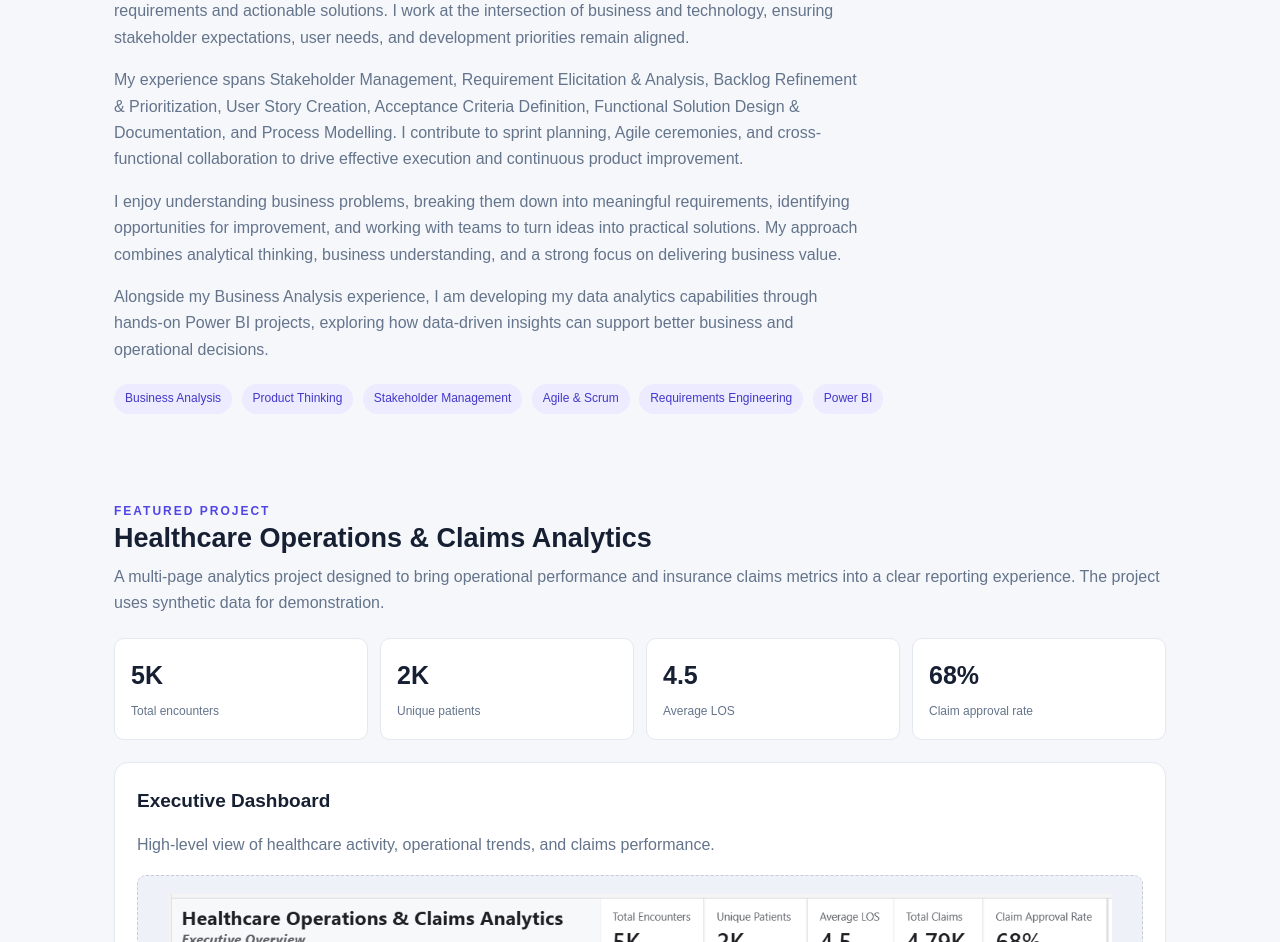
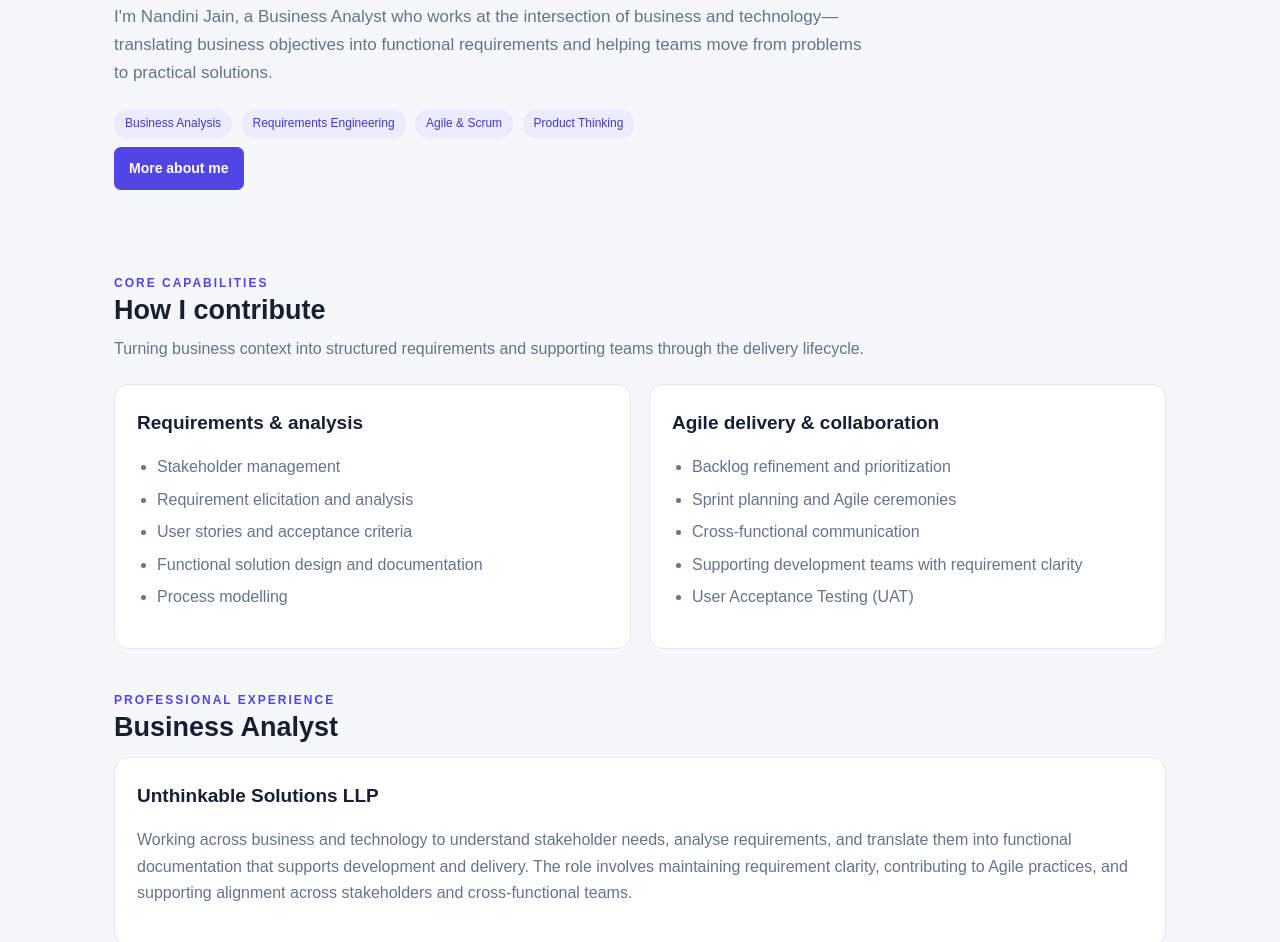
Before and after one commit to Nandini-jn/nandini-jn.github.io, a plain HTML site: page index.html in a window 1280 px wide. Shown: the part 352-1294 px from the top of the page. Drawn offline with Linux system fonts and the light colour scheme.

Commit message:
Update index.html

```diff
--- a/index.html
+++ b/index.html
@@ -1,12 +1,10 @@
-
 <!DOCTYPE html>
 <html lang="en">
 <head>
   <meta charset="UTF-8">
   <meta name="viewport" content="width=device-width, initial-scale=1.0">
-  <meta name="description" content="Nandini Jain's Business Analysis and Power BI portfolio, featuring healthcare operations and claims analytics.">
-  <title>Nandini Jain | Business & Analytics Portfolio</title>
-
+  <meta name="description" content="Nandini Jain's Business Analyst portfolio, showcasing business analysis capabilities, professional experience, and a supporting healthcare analytics project.">
+  <title>Nandini Jain | Business Analyst Portfolio</title>
   <style>
     :root {
       --ink: #172033;
@@ -16,9 +14,7 @@
       --card: #ffffff;
       --border: #e4e8f0;
     }
-
     * { box-sizing: border-box; }
-
     body {
       margin: 0;
       font-family: Arial, Helvetica, sans-serif;
@@ -26,37 +22,32 @@
       color: var(--ink);
       line-height: 1.65;
     }
-
     header {
       background: #fff;
       border-bottom: 1px solid var(--border);
-      padding: 20px 7%;
+      padding: 18px 7%;
       display: flex;
       justify-content: space-between;
       align-items: center;
       gap: 16px;
+      position: sticky;
+      top: 0;
+      z-index: 10;
     }
-
     .brand { font-weight: 700; font-size: 18px; }
-
+    nav { display: flex; flex-wrap: wrap; gap: 20px; }
     nav a {
       color: var(--muted);
       text-decoration: none;
-      margin-left: 20px;
       font-size: 14px;
     }
-
+    nav a:hover, nav a:focus { color: var(--accent); }
     main {
       max-width: 1100px;
       margin: auto;
-      padding: 48px 24px 70px;
+      padding: 42px 24px 70px;
     }
-
-    .hero {
-      padding: 38px 0 46px;
-      max-width: 780px;
-    }
-
+    .hero { padding: 36px 0 42px; max-width: 800px; }
     .eyebrow {
       color: var(--accent);
       font-size: 12px;
@@ -64,20 +55,16 @@
       font-weight: 700;
       text-transform: uppercase;
     }
-
     h1 {
       font-size: clamp(34px, 5vw, 52px);
       line-height: 1.15;
       margin: 12px 0;
       letter-spacing: -1.5px;
     }
-
     h2 { font-size: 27px; line-height: 1.25; margin: 0 0 12px; }
     h3 { margin: 0 0 8px; font-size: 19px; }
     p { color: var(--muted); }
-
-    .hero p { font-size: 16px; max-width: 750px; }
-
+    .hero p { font-size: 17px; max-width: 760px; }
     .tag {
       display: inline-block;
       padding: 5px 11px;
@@ -87,16 +74,13 @@
       font-size: 12px;
       margin: 5px 5px 0 0;
     }
-
     section { margin-top: 42px; }
     .section-intro { margin-top: -4px; margin-bottom: 22px; }
-
     .grid {
       display: grid;
       grid-template-columns: repeat(2, minmax(0, 1fr));
-      gap: 20px;
+      gap: 18px;
     }
-
     .card {
       background: var(--card);
       border: 1px solid var(--border);
@@ -104,9 +88,7 @@
       padding: 22px;
       overflow: hidden;
     }
-
     .wide { grid-column: 1 / -1; }
-
     .preview {
       width: 100%;
       aspect-ratio: 16 / 9;
@@ -122,14 +104,12 @@
       color: #64748b;
       font-size: 14px;
     }
-
     .preview img {
       width: 100%;
       height: 100%;
       object-fit: contain;
       border-radius: 8px;
     }
-
     .button {
       display: inline-block;
       margin-top: 8px;
@@ -141,40 +121,34 @@
       font-size: 14px;
       font-weight: 600;
     }
-
     .button.secondary { background: #eeefff; color: #4338ca; }
-
     .metrics {
       display: grid;
       grid-template-columns: repeat(4, minmax(0, 1fr));
       gap: 12px;
       margin-top: 22px;
     }
-
     .metric {
       background: #fff;
       border: 1px solid var(--border);
       padding: 16px;
       border-radius: 10px;
     }
-
     .metric strong { display: block; font-size: 25px; }
     .metric span { color: var(--muted); font-size: 12px; }
-
     ul { color: var(--muted); padding-left: 20px; }
     li { margin-bottom: 6px; }
-
     footer {
       text-align: center;
       padding: 25px;
       border-top: 1px solid var(--border);
       color: var(--muted);
       font-size: 13px;
+      background: #fff;
     }
-
     @media (max-width: 700px) {
       header { align-items: flex-start; flex-direction: column; }
-      nav a { margin: 0 14px 0 0; }
+      nav { gap: 14px; }
       .grid { grid-template-columns: 1fr; }
       .wide { grid-column: auto; }
       .metrics { grid-template-columns: repeat(2, minmax(0, 1fr)); }
@@ -182,78 +156,90 @@
     }
   </style>
 </head>
-
 <body>
-
   <header>
     <div class="brand">Nandini Jain</div>
-    <nav>
-      <a href="#about">About</a>
+    <nav aria-label="Main navigation">
+      <a href="index.html">Home</a>
+      <a href="about.html">About</a>
+      <a href="#capabilities">Capabilities</a>
+      <a href="#experience">Experience</a>
       <a href="#project">Project</a>
-      <a href="#approach">Approach</a>
     </nav>
   </header>
 
   <main>
+    <section class="hero" id="home">
+      <div class="eyebrow">Business Analyst</div>
+      <h1>Turning business needs into clear, actionable solutions.</h1>
+      <p>
+        I'm Nandini Jain, a Business Analyst who works at the intersection of
+        business and technology—translating business objectives into functional
+        requirements and helping teams move from problems to practical solutions.
+      </p>
+      <div>
+        <span class="tag">Business Analysis</span>
+        <span class="tag">Requirements Engineering</span>
+        <span class="tag">Agile &amp; Scrum</span>
+        <span class="tag">Product Thinking</span>
+      </div>
+      <a class="button" href="about.html">More about me</a>
+    </section>
 
-    <!-- ABOUT ME SECTION -->
-    <div class="hero" id="about">
+    <section id="capabilities">
+      <div class="eyebrow">Core capabilities</div>
+      <h2>How I contribute</h2>
+      <p class="section-intro">
+        Turning business context into structured requirements and supporting
+        teams through the delivery lifecycle.
+      </p>
+      <div class="grid">
+        <article class="card">
+          <h3>Requirements &amp; analysis</h3>
+          <ul>
+            <li>Stakeholder management</li>
+            <li>Requirement elicitation and analysis</li>
+            <li>User stories and acceptance criteria</li>
+            <li>Functional solution design and documentation</li>
+            <li>Process modelling</li>
+          </ul>
+        </article>
+        <article class="card">
+          <h3>Agile delivery &amp; collaboration</h3>
+          <ul>
+            <li>Backlog refinement and prioritization</li>
+            <li>Sprint planning and Agile ceremonies</li>
+            <li>Cross-functional communication</li>
+            <li>Supporting development teams with requirement clarity</li>
+            <li>User Acceptance Testing (UAT)</li>
+          </ul>
+        </article>
+      </div>
+    </section>
 
-      <div class="eyebrow">About Me · Business Analyst</div>
+    <section id="experience">
+      <div class="eyebrow">Professional experience</div>
+      <h2>Business Analyst</h2>
+      <article class="card">
+        <h3>Unthinkable Solutions LLP</h3>
+        <p>
+          Working across business and technology to understand stakeholder
+          needs, analyse requirements, and translate them into functional
+          documentation that supports development and delivery. The role
+          involves maintaining requirement clarity, contributing to Agile
+          practices, and supporting alignment across stakeholders and
+          cross-functional teams.
+        </p>
+      </article>
+    </section>
 
-      <h1>Bridging business needs with meaningful solutions.</h1>
-
-      <p>
-        I'm Nandini Jain, a Business Analyst with experience translating
-        business objectives into functional requirements and actionable
-        solutions. I work at the intersection of business and technology,
-        ensuring stakeholder expectations, user needs, and development
-        priorities remain aligned.
-      </p>
-
-      <p>
-        My experience spans Stakeholder Management, Requirement Elicitation
-        & Analysis, Backlog Refinement & Prioritization, User Story Creation,
-        Acceptance Criteria Definition, Functional Solution Design &
-        Documentation, and Process Modelling. I contribute to sprint
-        planning, Agile ceremonies, and cross-functional collaboration
-        to drive effective execution and continuous product improvement.
-      </p>
-
-      <p>
-        I enjoy understanding business problems, breaking them down into
-        meaningful requirements, identifying opportunities for improvement,
-        and working with teams to turn ideas into practical solutions.
-        My approach combines analytical thinking, business understanding,
-        and a strong focus on delivering business value.
-      </p>
-
-      <p>
-        Alongside my Business Analysis experience, I am developing my
-        data analytics capabilities through hands-on Power BI projects,
-        exploring how data-driven insights can support better business
-        and operational decisions.
-      </p>
-
-      <span class="tag">Business Analysis</span>
-      <span class="tag">Product Thinking</span>
-      <span class="tag">Stakeholder Management</span>
-      <span class="tag">Agile & Scrum</span>
-      <span class="tag">Requirements Engineering</span>
-      <span class="tag">Power BI</span>
-
-    </div>
-
-    <!-- FEATURED PROJECT SECTION -->
     <section id="project">
-
-      <div class="eyebrow">Featured project</div>
+      <div class="eyebrow">Supporting project · Data analytics</div>
       <h2>Healthcare Operations &amp; Claims Analytics</h2>
-
       <p class="section-intro">
-        A multi-page analytics project designed to bring operational
-        performance and insurance claims metrics into a clear reporting
-        experience. The project uses synthetic data for demonstration.
+        A supporting Power BI project that demonstrates business-focused
+        analysis, KPI definition, data organization, operational trends, and
+        reporting. The project uses synthetic data for demonstration.
       </p>
 
       <div class="metrics">
@@ -264,7 +250,6 @@
       </div>
 
       <div class="grid" style="margin-top:22px">
-
         <article class="card wide">
           <h3>Executive Dashboard</h3>
           <p>High-level view of healthcare activity, operational trends, and claims performance.</p>
@@ -272,7 +257,6 @@
             <img src="Executive%20Overview.png" alt="Executive Dashboard screenshot">
           </div>
         </article>
-
         <article class="card">
           <h3>Operations Analytics</h3>
           <p>Explores encounters by department, average length of stay, and monthly trends.</p>
@@ -280,7 +264,6 @@
             <img src="Operations.png" alt="Operations Analytics screenshot">
           </div>
         </article>
-
         <article class="card">
           <h3>Claims Analytics</h3>
           <p>Examines claims status and financial measures to support performance monitoring.</p>
@@ -288,7 +271,6 @@
             <img src="Claims.png" alt="Claims Analytics screenshot">
           </div>
         </article>
-
         <article class="card wide">
           <h3>Power BI Service Dashboard</h3>
           <p>A consolidated view of key metrics from the published project.</p>
@@ -296,51 +278,33 @@
             <img src="Dashboard.png" alt="Power BI Service dashboard screenshot">
           </div>
         </article>
+      </div>
 
-      </div>
-    </section>
-
-    <!-- PROJECT APPROACH SECTION -->
-    <section id="approach">
-
-      <div class="eyebrow">Project approach</div>
-      <h2>What this project demonstrates</h2>
-
+      <article class="card" style="margin-top:18px">
+        <h3>What this project demonstrates</h3>
         <div class="grid">
-
-        <article class="card">
-          <h3>Data modelling &amp; measures</h3>
+          <div>
+            <strong>Data modelling &amp; measures</strong>
             <ul>
               <li>Structured date, dimension, and fact tables.</li>
               <li>Relationships to support analysis across business areas.</li>
               <li>DAX measures for KPI calculations and time-based reporting.</li>
             </ul>
-        </article>
-
-        <article class="card">
-          <h3>Business-focused reporting</h3>
+          </div>
+          <div>
+            <strong>Business-focused reporting</strong>
             <ul>
               <li>Selected KPIs to summarize performance.</li>
               <li>Visuals to compare trends, departments, and claim statuses.</li>
               <li>Report pages organized around distinct analytical questions.</li>
             </ul>
+          </div>
+        </div>
+        <p><strong>Data note:</strong> This portfolio demonstration uses synthetic data. Metrics are illustrative and should not be interpreted as real-world clinical findings.</p>
       </article>
-
-      </div>
-
-      <p>
-        <strong>Data note:</strong> The project is intended as a portfolio
-        demonstration using synthetic data. Metrics are illustrative and
-        should not be interpreted as real-world clinical findings.
-      </p>
-
     </section>
-
   </main>
 
-  <footer>
-    Nandini Jain · Business Analysis &amp; Power BI Portfolio
-  </footer>
-
+  <footer>Nandini Jain · Business Analyst Portfolio</footer>
 </body>
 </html>
```
Lines whose indentation alone changed are shown as unchanged.
